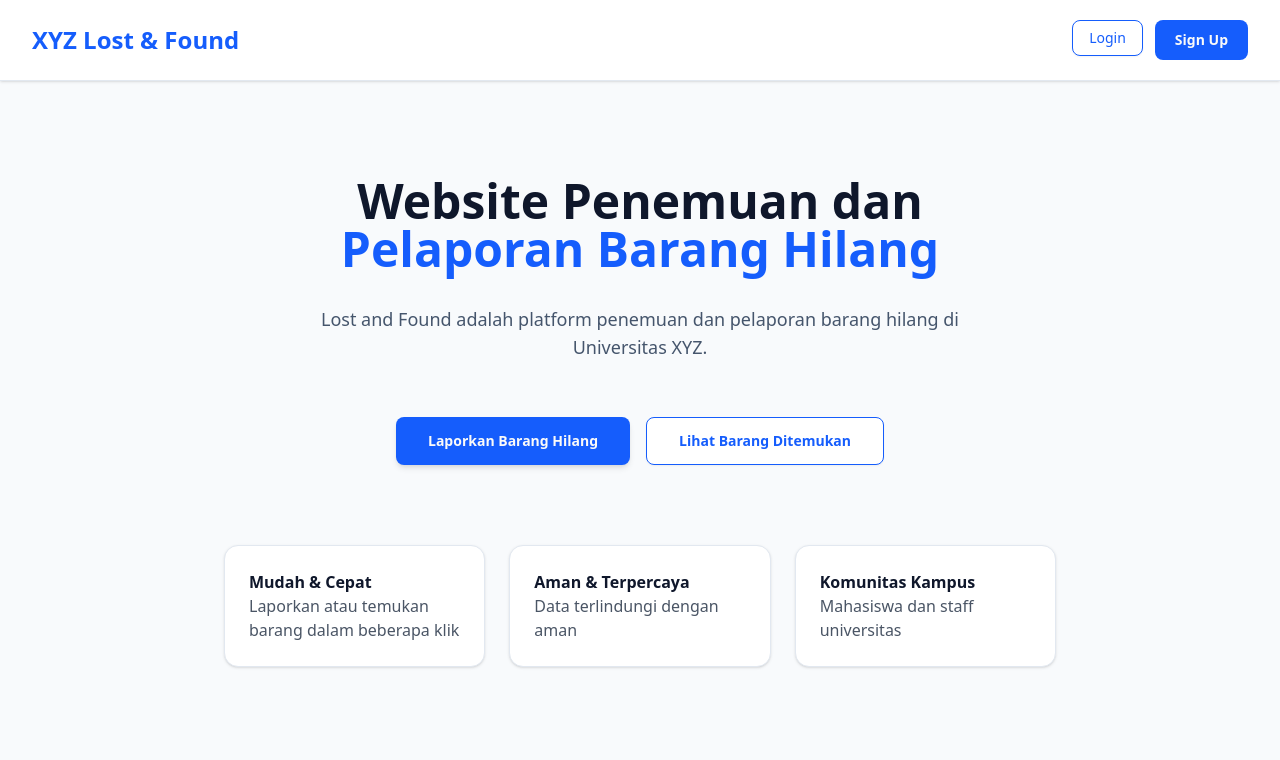
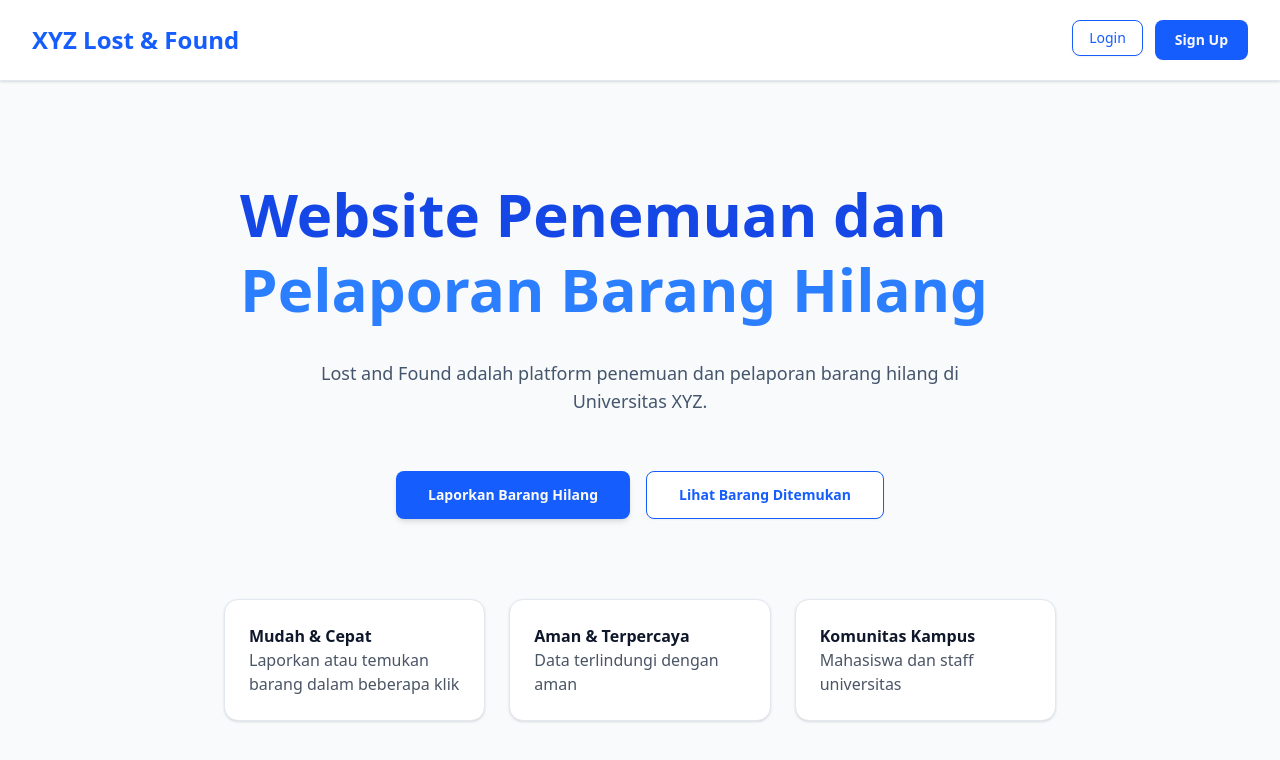
Before and after one commit to megustaSzy/lostnfound, a Next.js app: page / in a window 1280 px wide. Shown: the top 760 px of the page. Built offline with nearby package versions, Linux system fonts and the light colour scheme.

Commit message:
feat: update page.tsx

```diff
--- a/src/components/home/HomeHero.tsx
+++ b/src/components/home/HomeHero.tsx
@@ -5,10 +5,12 @@ export function HomeHero() {
   return (
     <section className="mx-auto max-w-4xl px-4 text-center space-y-6 sm:space-y-8">
       {/* Title */}
-      <h2 className="font-bold text-3xl sm:text-4xl md:text-5xl text-slate-900">
+      <h2 className="font-bold text-3xl sm:text-4xl md:text-5xl lg:text-6xl text-blue-700 dark:text-blue-400 text-center sm:text-left leading-tight">
         Website Penemuan dan
         <br className="hidden sm:block" />
-        <span className="text-blue-600"> Pelaporan Barang Hilang</span>
+        <span className="text-blue-500 dark:text-blue-300">
+          Pelaporan Barang Hilang
+        </span>
       </h2>
 
       {/* Description */}
```
